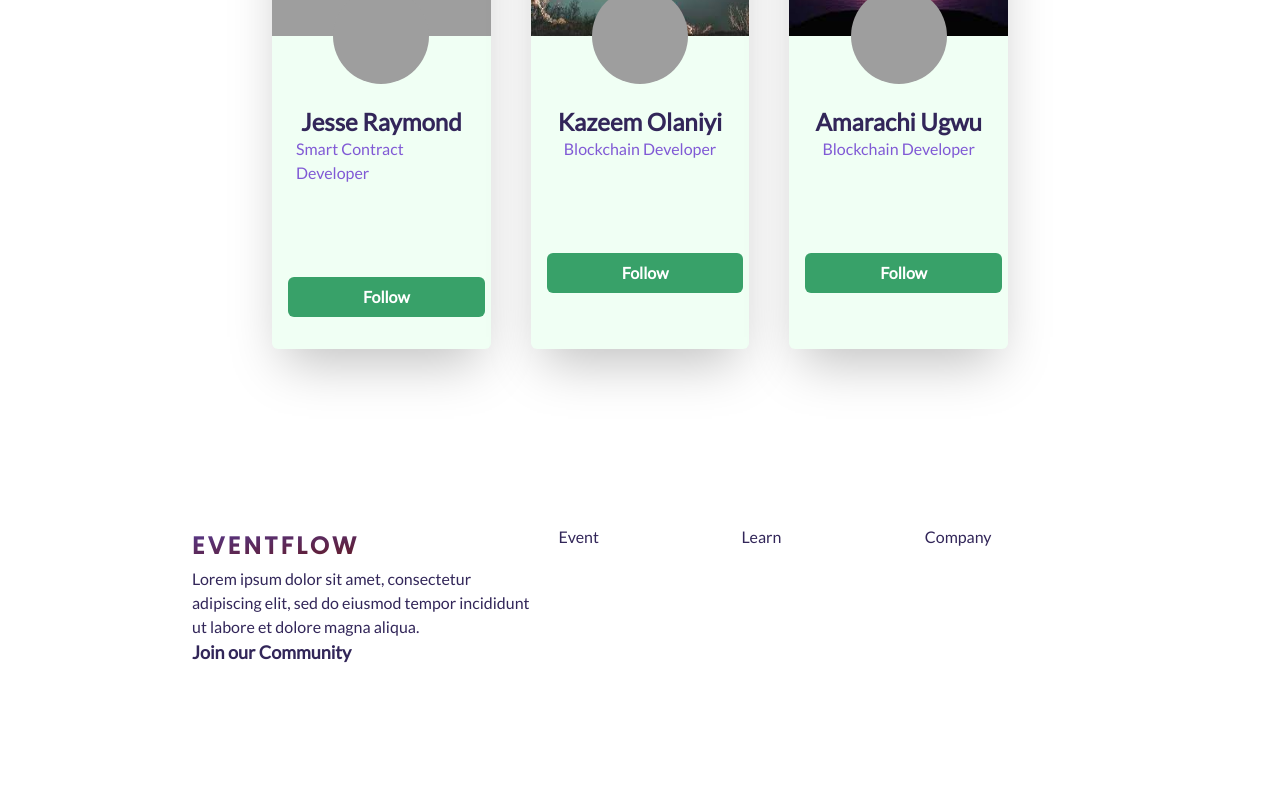
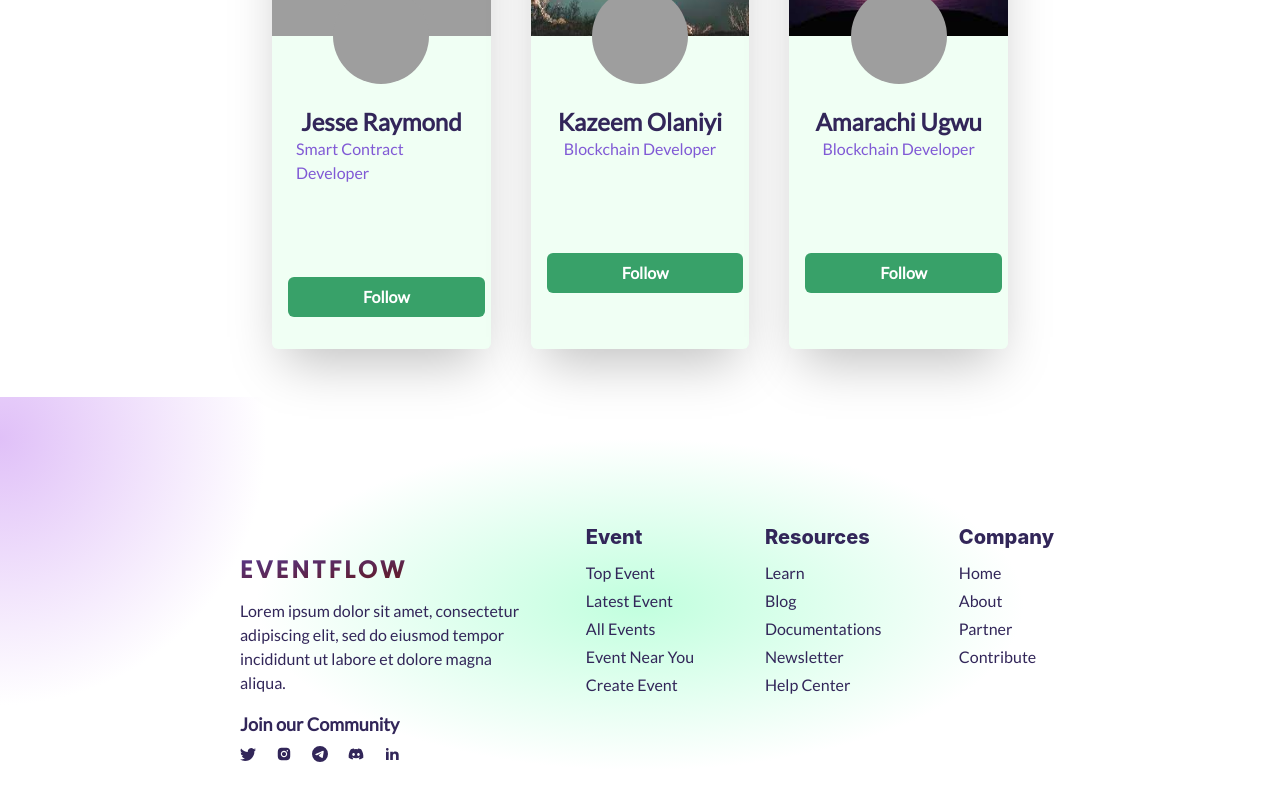
Before and after one commit to BlockHashiras/EventFlow-Frontend, a Next.js app: page / in a window 1280 px wide. Shown: the part 3186-3986 px from the top of the page. Before the commit the page ends 3852 px from the top, so only its background shows below. Built offline with nearby package versions, Linux system fonts and the light colour scheme; grey boxes are pictures that could not be loaded.

Commit message:
completed footer

```diff
--- a/layout/Footer.tsx
+++ b/layout/Footer.tsx
@@ -1,31 +1,83 @@
-import { Flex, Grid, GridItem, Heading, Text } from "@chakra-ui/react";
+import { Flex, Grid, GridItem, Heading, List, ListItem, Text, Box } from "@chakra-ui/react";
+import { BsTwitter, BsTelegram } from "react-icons/bs"
+import { FaDiscord } from "react-icons/fa"
+import { AiFillInstagram } from "react-icons/ai"
+import { RiLinkedinFill } from "react-icons/ri"
 
 
 
 export const Footer = () => {
+    const events = ["Top Event", "Latest Event", "All Events", "Event Near You", "Create Event"]
+    const resources = ["Learn", "Blog", "Documentations","Newsletter", "Help Center"]
+    const company = ["Home", "About", "Partner", "Contribute"]
     return (
-    <Grid
+    <Box
+    w="100%"
+    sx={{"backgroundImage": "radial-gradient(circle at 0% 10%, #e0c0f8, white 20%, 20%, transparent), radial-gradient(150% 200% at 50% 50%, #c1ffde, white 20%)"}}
+    p="10% 0 2%"
+    >
+        <Grid
         w="70%"
-        m="10% 15% 2% 15%"
+        mx="15%"
         templateColumns='repeat(5, 1fr)'
         gap={5}
-        bgGradient="radial(circle at closest-corner, #c1ffde, white 20%)"
         fontFamily='Lato'
         >
-        <GridItem colSpan={2}>
+        <GridItem colSpan={2} p="1.5rem 0 1.5rem 3rem">
             <Text letterSpacing="0.2rem" fontSize="2xl" fontFamily='Poppins' fontWeight="bold" py="0.2rem" backgroundClip="text" bgGradient='linear(to-br, purple.700, red.900 70%)'>
                 EVENTFLOW
             </Text>
-            <Text>Lorem ipsum dolor sit amet, consectetur adipiscing elit, sed do eiusmod tempor incididunt ut labore et dolore magna aliqua.</Text>
-            <Text fontWeight='extrabold' fontFamily="Lato" fontSize="18px" >Join our Community</Text>
-            <Flex>
-
+            <Text pb="1rem" pt="0.5rem" color='purple.900'>Lorem ipsum dolor sit amet, consectetur adipiscing elit, sed do eiusmod tempor incididunt ut labore et dolore magna aliqua.</Text>
+            <Text color='purple.900' fontWeight='extrabold' fontFamily="Lato" fontSize="18px" mb="0.5rem" >Join our Community</Text>
+            <Flex gap={5}>
+                <BsTwitter />
+                <AiFillInstagram />
+                <BsTelegram />
+                <FaDiscord />
+                <RiLinkedinFill />
             </Flex>
         </GridItem>
-        <GridItem>Event</GridItem>
-        <GridItem>Learn</GridItem>
-        <GridItem>Company</GridItem>
+        <GridItem sx={{justifySelf: "center"}}>
+            <Heading as='h5' fontSize='xl' fontWeight='extrabold' color='purple.900' pb={3}>Event</Heading>
+            <List spacing={1}>
+                {events.map((item, index) =>
+                    <ListItem
+                    key={index}
+                    color="purple.900"
+                    >
+                        {item}
+                    </ListItem>
+                )}
+            </List>
+        </GridItem>
+        <GridItem sx={{justifySelf: "center"}}>
+        <Heading as='h5' fontSize='xl' fontWeight='extrabold' color='purple.900' pb={3}>Resources</Heading>
+            <List spacing={1}>
+                {resources.map((item, index) =>
+                    <ListItem
+                    key={index}
+                    color="purple.900"
+                    >
+                        {item}
+                    </ListItem>
+                )}
+            </List>
+        </GridItem>
+        <GridItem sx={{justifySelf: "center"}}>
+            <Heading as='h5' fontSize='xl' fontWeight='extrabold' color='purple.900' pb={3}>Company</Heading>
+                <List spacing={1}>
+                    {company.map((item, index) =>
+                        <ListItem
+                        key={index}
+                        color="purple.900"
+                        >
+                            {item}
+                        </ListItem>
+                    )}
+                </List>
+        </GridItem>
     </Grid>
+    </Box>
     );
 };
 
```
